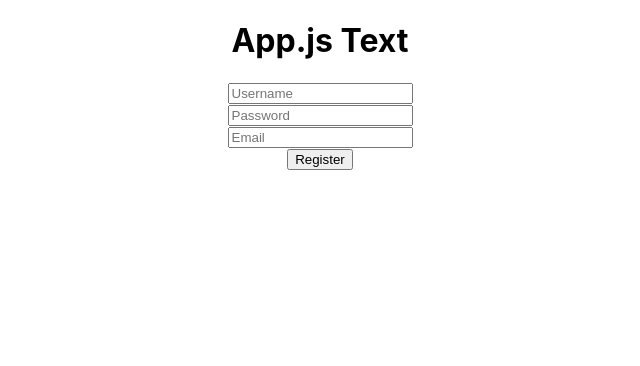
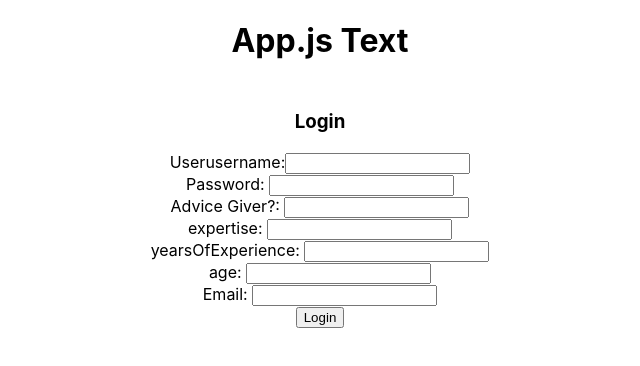
Before and after one commit to build-week-advice-giver/React-Advice-Giver, a React (Create React App) app in the folder advice-giver/: page /signup in a window 1280 px wide. Shown: the top 366 px of the page, without its empty margins (320-960 px from the left). Built offline with nearby package versions, Linux system fonts and the light colour scheme.

Commit message:
Login done! working on signup

```diff
--- a/advice-giver/src/components/Login.js
+++ b/advice-giver/src/components/Login.js
@@ -1,7 +1,7 @@
 import React, { Component } from 'react';
 import axios from 'axios';
 
-export default class Create extends Component {
+export default class Login extends Component {
 
     constructor(props) {
         super(props);
@@ -10,13 +10,13 @@ export default class Create extends Component {
         this.onSubmit = this.onSubmit.bind(this);
 
         this.state = {
-        name: '',
+        username: '',
         password: '',
         }
     }
     onChangeHostName(e) {
         this.setState({
-            name: e.target.value
+            username: e.target.value
         });
     }
     onChangePort(e) {
@@ -27,14 +27,14 @@ export default class Create extends Component {
 
     onSubmit(e) {
         e.preventDefault();
-        const serverport = {
-            name: this.state.name,
-            password: this.state.password,
-        } = this.state
-        console.log(serverport)
+        const { username, password, } = this.state;
+        const token = localStorage.getItem('token');
+        console.log(this.state)
         axios
-    .post('https://advice-giver.herokuapp.com/auth/login', serverport)
-    .then(res => localStorage.setItem("token", res.data.payload))
+    .post('https://advice-giver.herokuapp.com/auth/login', { username, password,
+    headers: {
+        Authorization: token } })
+    .then(res => localStorage.setItem("token", res.data.token))
 
     }
 
@@ -44,7 +44,7 @@ export default class Create extends Component {
                 <h3>Login</h3>
                 <form>
                     <div>
-                        <label>Username:</label>
+                        <label>Userusername:</label>
                         <input type="text" onChange={this.onChangeHostName}/>
                     </div>
                     <div>
@@ -107,7 +107,7 @@ export default class Create extends Component {
 //           <div className="layoutFlow" >
 //             <div className='elText'>
 //               <div className='baseFont' >
-//                 <div>Username</div>
+//                 <div>Userusername</div>
 //               </div>
 
 //             </div>
@@ -120,7 +120,7 @@ export default class Create extends Component {
 //             </div>
 
 //             <div className='elField'>
-//               <input className='baseFont' type="text" placeholder='Username' onChange={this.textInputChanged_field} value={this.state.field}  />
+//               <input className='baseFont' type="text" placeholder='Userusername' onChange={this.textInputChanged_field} value={this.state.field}  />
 
 //             </div>
 
--- a/advice-giver/src/components/SignUp.js
+++ b/advice-giver/src/components/SignUp.js
@@ -1,83 +1,138 @@
 import React, { Component } from 'react';
-import { connect } from 'react-redux'
-import { newUser } from './actions'
+import axios from 'axios';
 
-class SignUp extends React.Component {
-    state = {
-      credentials: {
+export default class SignUp extends Component {
+
+    constructor(props) {
+        super(props);
+        this.onChangeHostName = this.onChangeHostName.bind(this);
+        this.onChangePort = this.onChangePort.bind(this);
+        this.onChangeAdv = this.onChangeAdv.bind(this);
+        this.onChangeExp = this.onChangeExp.bind(this);
+        this.onChangeYears = this.onChangeYears.bind(this);
+        this.onChangeAge = this.onChangeAge.bind(this);
+        this.onChangeEmail = this.onChangeEmail.bind(this);
+        this.onSubmit = this.onSubmit.bind(this);
+
+        this.state = {
         username: '',
         password: '',
+        adviceGiver: false,
+        expertise: null,
+        yearsOfExperience: null,
+        age: null,
         email: '',
+
       }
     }
 
 
-    textInputChanged_field = (event) => {
-      this.setState({username: event.target.value});
+  onChangeHostName(e) {
+      this.setState({
+          username: e.target.value
+      });
+  }
+  onChangePort(e) {
+      this.setState({
+          password: e.target.value
+      });
   }
 
-    textInputChanged_field2 = (event) => {
-        this.setState({password: event.target.value});
+  onChangeAdv(e) {
+    this.setState({
+        adviceGiver: e.target.value
+    });
 }
 
-    textInputChanged_field3 = (event) => {
-        this.setState({email: event.target.value});
+onChangeExp(e) {
+  this.setState({
+      expertise: e.target.value
+  });
 }
 
-    handleSignup = (e) => {
+onChangeYears(e) {
+  this.setState({
+      yearsOfExperience: e.target.value
+  });
+}
+
+onChangeAge(e) {
+  this.setState({
+      age: e.target.value
+  });
+}
+onChangeEmail(e) {
+  this.setState({
+      email: e.target.value
+  });
+}
+
+    onSubmit(e) {
         e.preventDefault();
-        console.log(this.state);
-        // this.props
-        //   .newUser(this.state.credentials)
-        //   .then(() => this.props.history.push("/auth"));
+        const { username, password, adviceGiver,
+          expertise,
+          yearsOfExperience,
+          age,
+          email, } = this.state;
+        const token = localStorage.getItem('token');
+        console.log(this.state)
+        axios
+    .post('https://advice-giver.herokuapp.com/auth/register', { username, password, adviceGiver,
+    expertise,
+    yearsOfExperience,
+    age,
+    email,
+    headers: {
+        Authorization: token } })
+    .then(res => localStorage.setItem("token", res.data.token))
 
     }
 
 
     render() {
-
-
       return (
+          <div style={{marginTop: 50}}>
+              <h3>Login</h3>
+              <form>
                   <div>
-          <form onSubmit={this.handleSignup}>
-
+                      <label>Userusername:</label>
+                      <input type="text" onChange={this.onChangeHostName}/>
+                  </div>
+                  <div>
+                      <label>Password: </label>
+                      <input type="text" onChange={this.onChangePort}/>
+                  </div>
 
                   <div>
-              <input className='baseFont' type="text" placeholder='Username' onChange={this.textInputChanged_field} value={this.state.username}  />
-
+                      <label>Advice Giver?: </label>
+                      <input type="text" onChange={this.onChangeAdv}/>
                   </div>
 
-            <div className='elField2'>
-              <input className='baseFont'type="text" placeholder='Password' onChange={this.textInputChanged_field2} value={this.state.password}  />
-
+                  <div>
+                      <label>expertise: </label>
+                      <input type="text" onChange={this.onChangeExp}/>
                   </div>
 
-            <div className='elField2'>
-              <input className='baseFont'type="text" placeholder='Email' onChange={this.textInputChanged_field3} value={this.state.email}  />
-
+                  <div>
+                      <label>yearsOfExperience: </label>
+                      <input type="number" onChange={this.onChangeYears}/>
                   </div>
 
+                  <div>
+                      <label>age: </label>
+                      <input type="number" onChange={this.onChangeAge}/>
+                  </div>
 
                   <div>
-              <button>Register</button>
-
+                      <label>Email: </label>
+                      <input type="text" onChange={this.onChangeEmail}/>
                   </div>
 
-
-
+                  <div className="form-group">
+                      <input onClick={this.onSubmit} type="submit" value="Login" />
+                  </div>
               </form>
           </div>
       )
   }
-
-
 }
-
-  const mapStateToProps = state =>{
-    return{
-        smurfs: state.smurfs
-    }
-}
-
-  export default connect(
-    mapStateToProps, { newUser })(SignUp)
```
Lines whose indentation alone changed are shown as unchanged.
